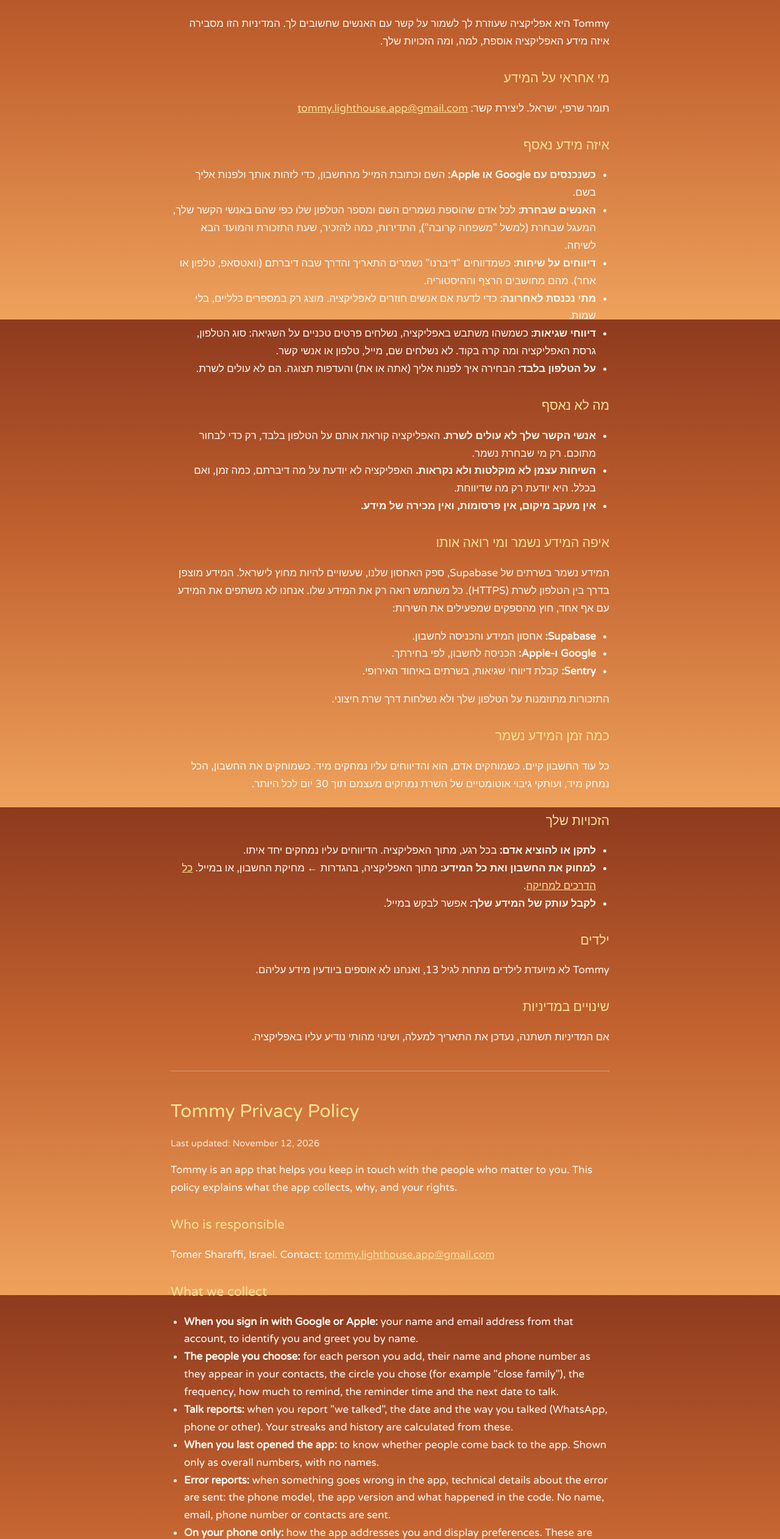
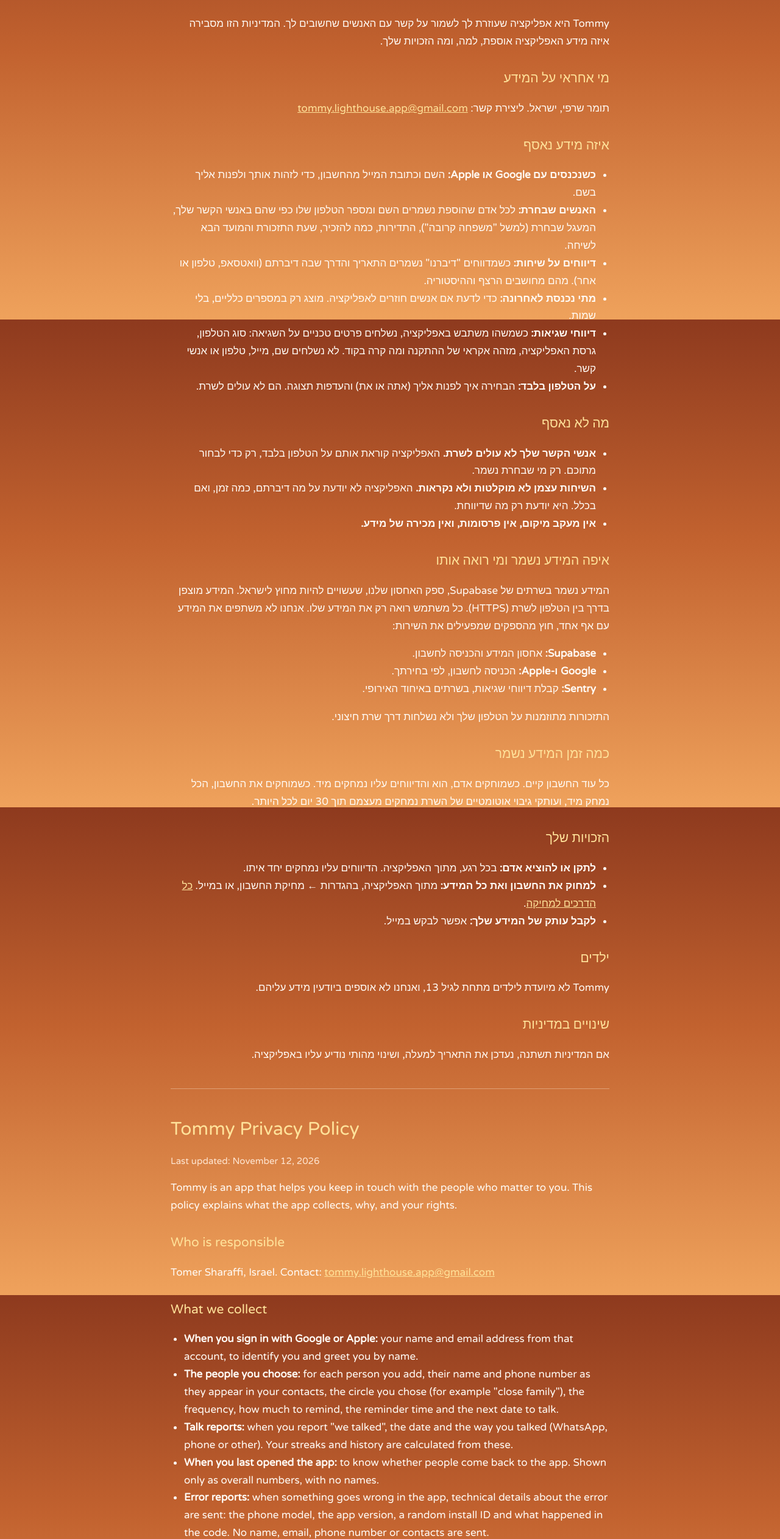
Before and after one commit to tomersharaffi-dot/tommy-site, a plain HTML site: page privacy.html in a window 1280 px wide. Shown: the part 276-2800 px from the top of the page at 61% size. Drawn offline with Linux system fonts and the light colour scheme.

Commit message:
Privacy policy: error reports include a random install ID
Co-Authored-By: Claude Opus 5.5 <noreply@anthropic.com>

```diff
--- a/privacy.html
+++ b/privacy.html
@@ -29,7 +29,7 @@
       <li><strong>האנשים שבחרת:</strong> לכל אדם שהוספת נשמרים השם ומספר הטלפון שלו כפי שהם באנשי הקשר שלך, המעגל שבחרת (למשל "משפחה קרובה"), התדירות, כמה להזכיר, שעת התזכורת והמועד הבא לשיחה.</li>
       <li><strong>דיווחים על שיחות:</strong> כשמדווחים "דיברנו" נשמרים התאריך והדרך שבה דיברתם (וואטסאפ, טלפון או אחר). מהם מחושבים הרצף וההיסטוריה.</li>
       <li><strong>מתי נכנסת לאחרונה:</strong> כדי לדעת אם אנשים חוזרים לאפליקציה. מוצג רק במספרים כלליים, בלי שמות.</li>
-      <li><strong>דיווחי שגיאות:</strong> כשמשהו משתבש באפליקציה, נשלחים פרטים טכניים על השגיאה: סוג הטלפון, גרסת האפליקציה ומה קרה בקוד. לא נשלחים שם, מייל, טלפון או אנשי קשר.</li>
+      <li><strong>דיווחי שגיאות:</strong> כשמשהו משתבש באפליקציה, נשלחים פרטים טכניים על השגיאה: סוג הטלפון, גרסת האפליקציה, מזהה אקראי של ההתקנה ומה קרה בקוד. לא נשלחים שם, מייל, טלפון או אנשי קשר.</li>
       <li><strong>על הטלפון בלבד:</strong> הבחירה איך לפנות אליך (אתה או את) והעדפות תצוגה. הם לא עולים לשרת.</li>
     </ul>
 
@@ -82,7 +82,7 @@
         <li><strong>The people you choose:</strong> for each person you add, their name and phone number as they appear in your contacts, the circle you chose (for example "close family"), the frequency, how much to remind, the reminder time and the next date to talk.</li>
         <li><strong>Talk reports:</strong> when you report "we talked", the date and the way you talked (WhatsApp, phone or other). Your streaks and history are calculated from these.</li>
         <li><strong>When you last opened the app:</strong> to know whether people come back to the app. Shown only as overall numbers, with no names.</li>
-        <li><strong>Error reports:</strong> when something goes wrong in the app, technical details about the error are sent: the phone model, the app version and what happened in the code. No name, email, phone number or contacts are sent.</li>
+        <li><strong>Error reports:</strong> when something goes wrong in the app, technical details about the error are sent: the phone model, the app version, a random install ID and what happened in the code. No name, email, phone number or contacts are sent.</li>
         <li><strong>On your phone only:</strong> how the app addresses you and display preferences. These are not uploaded.</li>
       </ul>
 
```
